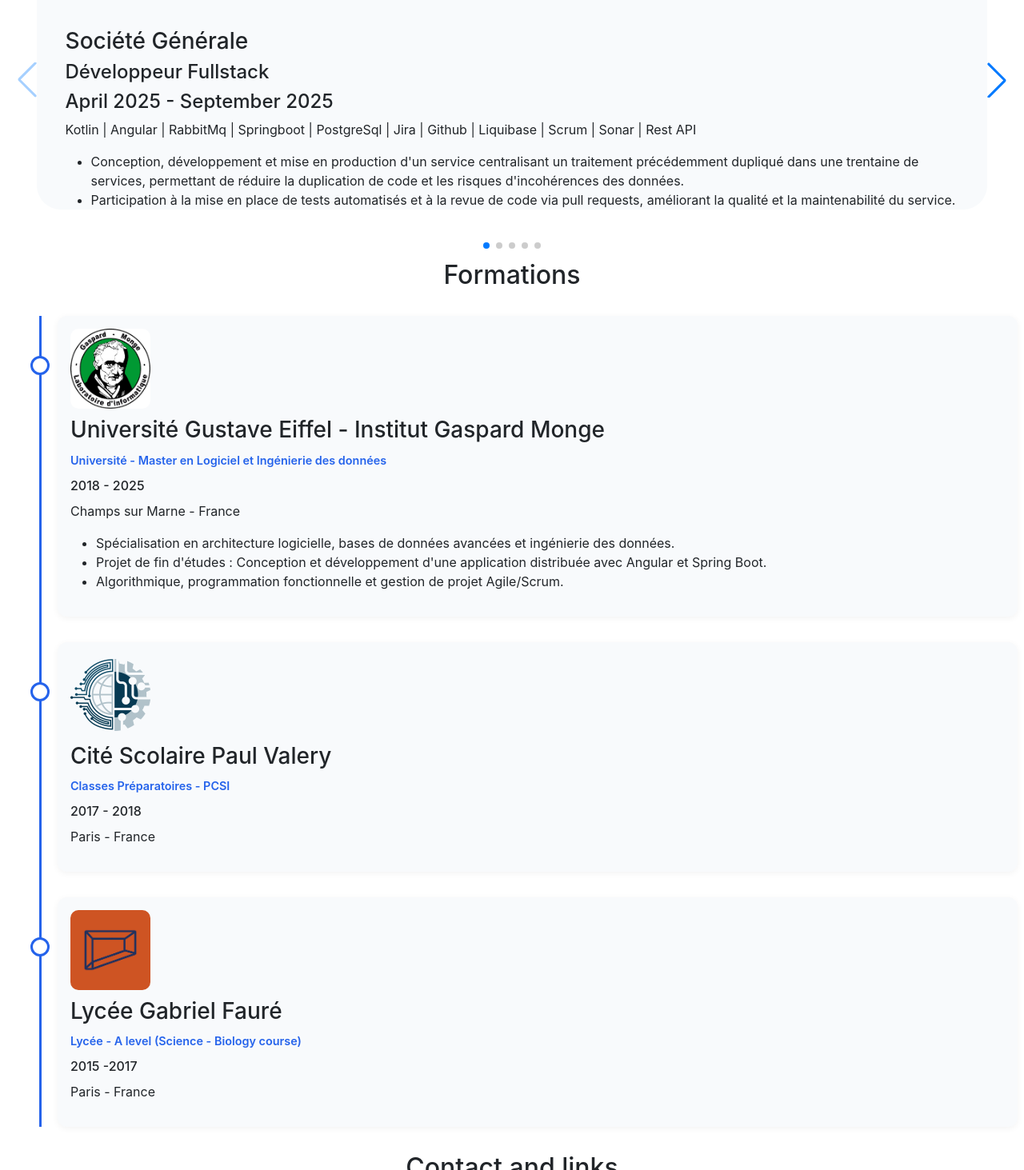
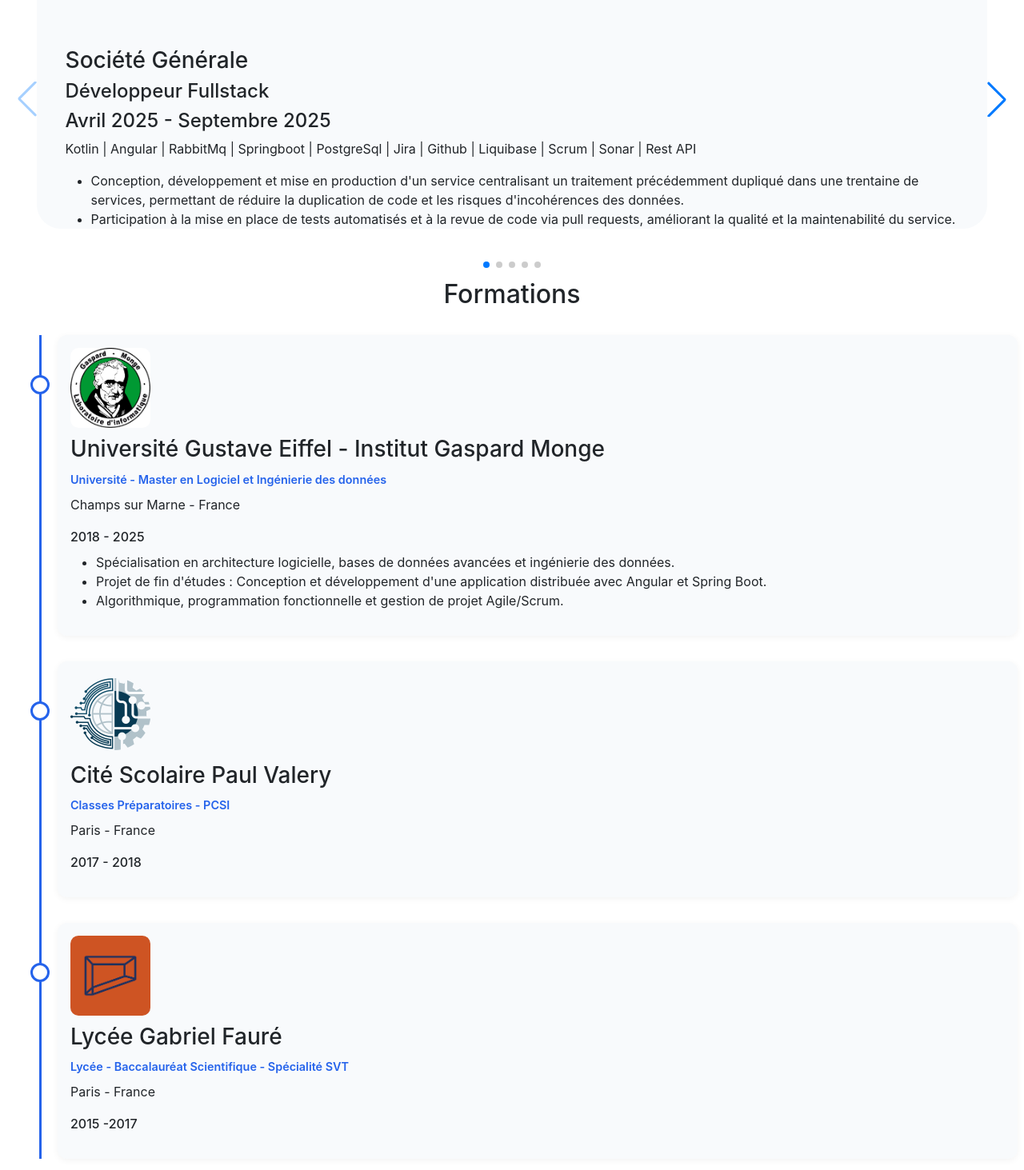
Before and after one commit to Setsulys/My-portfolio, an Angular app: page / in a window 1280 px wide. Shown: the part 607-2070 px from the top of the page at 80% size. Built offline with nearby package versions, Linux system fonts and the light colour scheme.

Commit message:
wording and location change (#5)

```diff
--- a/public/assets/data/experiences.yaml
+++ b/public/assets/data/experiences.yaml
@@ -1,6 +1,7 @@
 - title: "Société Générale"
   status: "Développeur Fullstack"
-  date: "April 2025 - September 2025"
+  location: "Nanterre - France"
+  date: "Avril 2025 - Septembre 2025"
   image: "assets/images/SG.png"
   technologies: ['Kotlin', 'Angular', 'RabbitMq', 'Springboot', 'PostgreSql', 'Jira', 'Github', 'Liquibase', 'Scrum', 'Sonar', 'Rest API']
   description:
@@ -9,7 +10,8 @@
 
 - title: "Amoa point 12/ Net Inspiration"
   status: "Développeur Front"
-  date: "May 2023 - August 2023"
+  location: "Noisy-le-Grand - France"
+  date: "Mai 2023 - Août 2023"
   image: "assets/images/NI.png"
   technologies: ['Wordpress', 'Css', 'Php']
   description:
@@ -18,7 +20,8 @@
 
 - title: "NRJBI/Euphor"
   status: "Développeur Front"
-  date: "June 2022 - August 2022"
+  location: "Paris - France"
+  date: "Juin 2022 - Août 2022"
   image: "assets/images/Euphor.png"
   technologies: ['Wordpress','Css']
   description:
@@ -27,7 +30,8 @@
 
 - title: "Higashidate Hotel"
   status: "Employé Polyvalent en établissement hotelier"
-  date: "June 2019 - September 2019"
+  location: "Shiga kogen - Japon"
+  date: "Juin 2019 - Septembre 2019"
   image: "assets/images/Higashidate.png"
   technologies: []
   description:
@@ -36,10 +40,11 @@
 
 - title: "Meng Fat"
   status: "Employé Polyvalent en Restauration"
+  location: "Paris - France"
   date: "2013 - 2019"
   image: "assets/images/MF.png"
   technologies: []
   description:
     - "Service en salle"
-    - "Nettoyage de la vaisselle"
+    - "Encaissement"
     - "Préparation en vue du lendemain"
--- a/public/assets/data/formations.yaml
+++ b/public/assets/data/formations.yaml
@@ -21,5 +21,5 @@
   image: "assets/images/GF.png"
   location: "Paris - France"
   date: "2015 -2017"
-  diploma: " A level (Science - Biology course)"
+  diploma: " Baccalauréat Scientifique - Spécialité SVT"
   description:
--- a/public/assets/data/profile.yaml
+++ b/public/assets/data/profile.yaml
@@ -6,6 +6,7 @@
   - "Java"
   - "Kotlin"
   - "Angular"
+  - "SpringBoot"
 hobbies:
   - "Conduire dans des simulateurs de course"
   - "Piloter des avions de lignes sur simulateur"
--- a/src/app/pages/landing-page/formations/formations.html
+++ b/src/app/pages/landing-page/formations/formations.html
@@ -19,8 +19,8 @@
         - {{ item.diploma }}
         }
       </span>
+      <p>{{ item.location }}</p>
       <p class="date">{{ item.date }}</p>
-      <p>{{ item.location }}</p>
       <ul class="description-list">
         @for (ditem of item.description; track ditem) {
         <li>{{ ditem }}</li>
```
